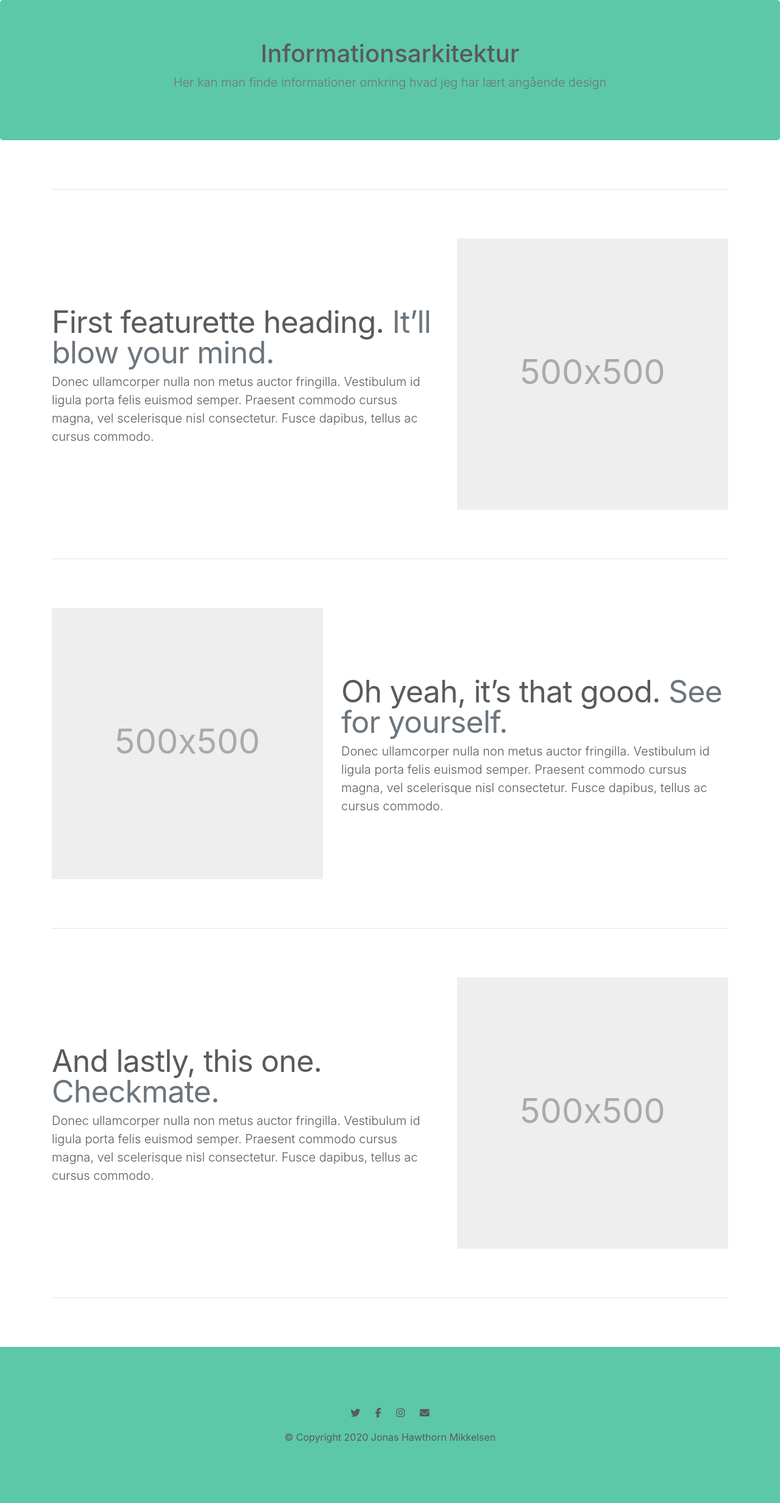
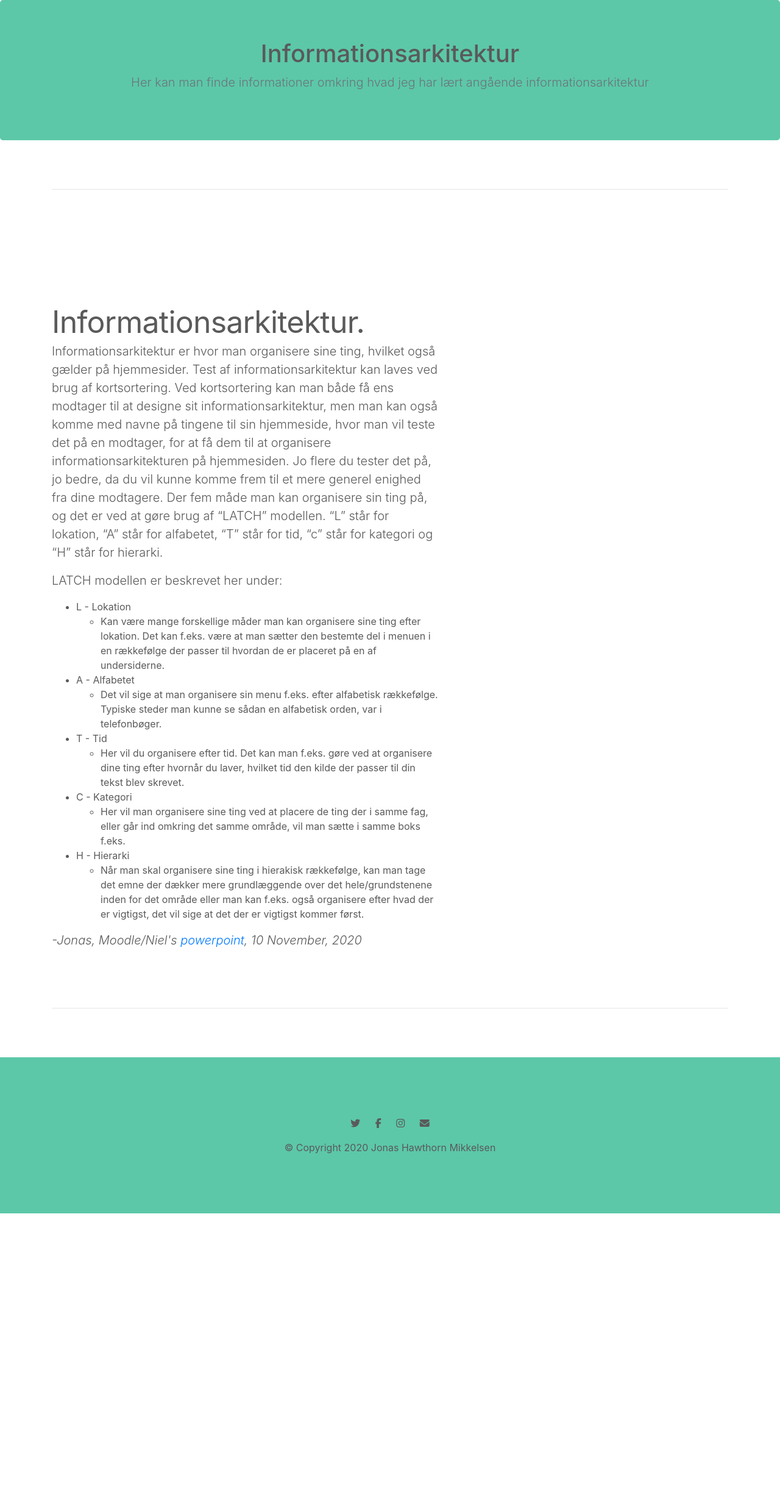
Before and after one commit to Jhm20P/L-ringsportfolio, a PHP site: page /informationsark.php in a window 1280 px wide. Shown: the part 56-2521 px from the top of the page at 61% size. After the commit the page ends 2046 px from the top, so only its background shows below. Run offline with PHP 8.4, Linux system fonts and the light colour scheme; some libraries are stand-ins or nearby versions.

Commit message:
Update informationsark.php

```diff
--- a/lærings-portfolio/informationsark.php
+++ b/lærings-portfolio/informationsark.php
@@ -1,12 +1,13 @@
 <!doctype html>
-<html lang="en">
+<html lang="da">
   <head>
     <meta charset="utf-8">
     <meta name="viewport" content="width=device-width, initial-scale=1, shrink-to-fit=no">
     <meta name="description" content="">
-    <meta name="author" content="Mark Otto, Jacob Thornton, and Bootstrap contributors">
+    <meta name="author" content="Jonas Hawthorn Mikkelsen">
     <meta name="generator" content="Jekyll v4.1.1">
-    <title>Carousel Template · Bootstrap</title>
+    <link rel="icon" href="favicon.ico">
+    <title>Informationsarkitektur</title>
 
     <link rel="canonical" href="https://getbootstrap.com/docs/4.5/examples/carousel/">
 
@@ -15,9 +16,10 @@
 
     <!-- Bootstrap core CSS -->
 <link href="assets/dist/css/bootstrap.min.css" rel="stylesheet">
+  <!-- EGEN CSS -->
 <link rel="stylesheet" href="underside.css">
 <link rel="stylesheet" href="bodyfix.css">
-
+  <!-- INTERN CSS -->
     <style>
       .bd-placeholder-img {
         font-size: 1.125rem;
@@ -37,14 +39,15 @@
     <!-- Custom styles for this template -->
     <link href="carousel.css" rel="stylesheet">
   </head>
+  <!-- MENU BAR -->
   <?php include("Menu.inc"); ?>
 
 <main role="main">
-
+<!-- SEKTION MED OVERSKRIFT OG UNDEROVERSKRIFT -->
   <section class="jumbotron text-center">
     <div class="container">
       <h1>Informationsarkitektur</h1>
-      <p class="lead text-muted">Her kan man finde informationer omkring hvad jeg har lært angående design</p>
+      <p class="lead text-muted">Her kan man finde informationer omkring hvad jeg har lært  angående informationsarkitektur</p>
     </div>
   </section>
 
@@ -58,41 +61,43 @@
     <!-- START THE FEATURETTES -->
 
     <hr class="featurette-divider">
-
+    <!-- INFORMATIONSARKITEKTUR -->
     <div class="row featurette">
       <div class="col-md-7">
-        <h2 class="featurette-heading">First featurette heading. <span class="text-muted">It’ll blow your mind.</span></h2>
-        <p class="lead">Donec ullamcorper nulla non metus auctor fringilla. Vestibulum id ligula porta felis euismod semper. Praesent commodo cursus magna, vel scelerisque nisl consectetur. Fusce dapibus, tellus ac cursus commodo.</p>
-      </div>
-      <div class="col-md-5">
-        <svg class="bd-placeholder-img bd-placeholder-img-lg featurette-image img-fluid mx-auto" width="500" height="500" xmlns="http://www.w3.org/2000/svg" preserveAspectRatio="xMidYMid slice" focusable="false" role="img" aria-label="Placeholder: 500x500"><title>Placeholder</title><rect width="100%" height="100%" fill="#eee"/><text x="50%" y="50%" fill="#aaa" dy=".3em">500x500</text></svg>
+        <h2 class="featurette-heading">Informationsarkitektur.</h2>
+        <p class="lead"> Informationsarkitektur er hvor man organisere sine ting, hvilket også gælder på hjemmesider. Test af informationsarkitektur kan laves ved brug af kortsortering.  Ved kortsortering kan man både få ens modtager til at designe sit informationsarkitektur, men man kan også komme med navne på tingene til sin hjemmeside, hvor man vil teste det på en modtager, for at få dem til at organisere informationsarkitekturen på hjemmesiden. Jo flere du tester det på, jo bedre, da du vil kunne komme frem til et mere generel enighed fra dine modtagere. Der fem måde man kan organisere sin ting på, og det er ved at gøre brug af “LATCH” modellen. “L” står for lokation, “A” står for alfabetet, “T” står for tid, “c” står for kategori og “H” står for hierarki.</p>
+        <p class="lead">LATCH modellen er beskrevet her under:</p>
+        <ul>
+          <li>L - Lokation
+            <ul>
+              <li>Kan være mange forskellige måder man kan organisere sine ting efter lokation. Det kan f.eks. være at man sætter den bestemte del i menuen i en rækkefølge der passer til hvordan de er placeret på en af undersiderne.</li>
+            </ul>
+          </li>
+          <li>A - Alfabetet
+            <ul>
+              <li>Det vil sige at man organisere sin menu f.eks. efter alfabetisk rækkefølge. Typiske steder man kunne se sådan en alfabetisk orden, var i telefonbøger.</li>
+            </ul>
+          </li>
+          <li>T - Tid
+            <ul>
+              <li>Her vil du organisere efter tid. Det kan man f.eks. gøre ved at organisere dine ting efter hvornår du laver, hvilket tid den kilde der passer til din tekst blev skrevet.</li>
+            </ul>
+          </li>
+          <li>C - Kategori
+            <ul>
+              <li>Her vil man organisere sine ting ved at placere de ting der i samme fag, eller går ind omkring det samme område, vil man sætte i samme boks f.eks.</li>
+            </ul>
+          </li>
+          <li>H - Hierarki
+            <ul>
+              <li>Når man skal organisere sine ting i hierakisk rækkefølge, kan man tage det emne der dækker mere grundlæggende over det hele/grundstenene inden for det område eller man kan f.eks. også organisere efter hvad der er vigtigst, det vil sige at det der er vigtigst kommer først.</li>
+            </ul>
+          </li>
+        </ul>
+        <p class="lead"><cite>-Jonas, Moodle/Niel's <a class="google" href="informationsArkitektur.html" target="_blank">powerpoint</a>, <time datetime="2020-11-10">10 November, 2020</time></cite></p>
       </div>
     </div>
-
-    <hr class="featurette-divider">
-
-    <div class="row featurette">
-      <div class="col-md-7 order-md-2">
-        <h2 class="featurette-heading">Oh yeah, it’s that good. <span class="text-muted">See for yourself.</span></h2>
-        <p class="lead">Donec ullamcorper nulla non metus auctor fringilla. Vestibulum id ligula porta felis euismod semper. Praesent commodo cursus magna, vel scelerisque nisl consectetur. Fusce dapibus, tellus ac cursus commodo.</p>
-      </div>
-      <div class="col-md-5 order-md-1">
-        <svg class="bd-placeholder-img bd-placeholder-img-lg featurette-image img-fluid mx-auto" width="500" height="500" xmlns="http://www.w3.org/2000/svg" preserveAspectRatio="xMidYMid slice" focusable="false" role="img" aria-label="Placeholder: 500x500"><title>Placeholder</title><rect width="100%" height="100%" fill="#eee"/><text x="50%" y="50%" fill="#aaa" dy=".3em">500x500</text></svg>
-      </div>
-    </div>
-
-    <hr class="featurette-divider">
-
-    <div class="row featurette">
-      <div class="col-md-7">
-        <h2 class="featurette-heading">And lastly, this one. <span class="text-muted">Checkmate.</span></h2>
-        <p class="lead">Donec ullamcorper nulla non metus auctor fringilla. Vestibulum id ligula porta felis euismod semper. Praesent commodo cursus magna, vel scelerisque nisl consectetur. Fusce dapibus, tellus ac cursus commodo.</p>
-      </div>
-      <div class="col-md-5">
-        <svg class="bd-placeholder-img bd-placeholder-img-lg featurette-image img-fluid mx-auto" width="500" height="500" xmlns="http://www.w3.org/2000/svg" preserveAspectRatio="xMidYMid slice" focusable="false" role="img" aria-label="Placeholder: 500x500"><title>Placeholder</title><rect width="100%" height="100%" fill="#eee"/><text x="50%" y="50%" fill="#aaa" dy=".3em">500x500</text></svg>
-      </div>
-    </div>
-
+    <!-- INFORMATIONSARKITEKTUR SLUT -->
     <hr class="featurette-divider">
 
     <!-- /END THE FEATURETTES -->
@@ -108,10 +113,11 @@
       <i class="fab fa-instagram footer-icon"></i>
       <i class="fas fa-envelope footer-icon"></i>
 
-    <p>© Copyright 2020 Jonas Hawthorn Mikkelsen</p>
+    <p class="copyright">© Copyright 2020 Jonas Hawthorn Mikkelsen</p>
   </div>
   </footer>
 </main>
+<!-- JAVASCRIPT BRUGT TIL ALLE UNDERSIDER -->
 <script src="https://code.jquery.com/jquery-3.5.1.slim.min.js" integrity="sha384-DfXdz2htPH0lsSSs5nCTpuj/zy4C+OGpamoFVy38MVBnE+IbbVYUew+OrCXaRkfj" crossorigin="anonymous"></script>
       <script>window.jQuery || document.write('<script src="assets/js/vendor/jquery.slim.min.js"><\/script>')</script><script src="assets/dist/js/bootstrap.bundle.min.js"></script>
 </html>
```
